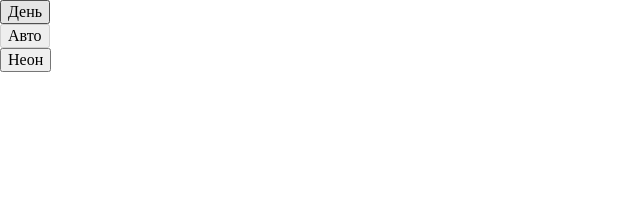
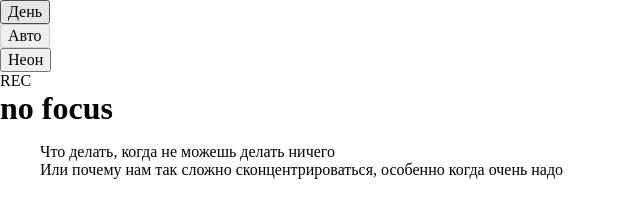
Before and after one commit to AlexKolbe/slozhno-sosredotochitsya, a website: page index.html in a window 1280 px wide. Shown: the whole page, without its empty margins (0-640 px from the left). Drawn offline with Linux system fonts and the light colour scheme.

Commit message:
REC and h1 and quote

```diff
--- a/index.html
+++ b/index.html
@@ -43,6 +43,14 @@
           </li>
         </ul>
       </nav>
+      <span class="decor-element" aria-hidden="true">REC</span>
+      <h1 class="header__title">no focus</h1>
+      <blockquote class="header__quote">
+        <p class="header__quote-text title-decor">
+          Что делать, когда не можешь делать ничего <br>
+          Или почему нам так сложно сконцентрироваться, особенно когда очень надо
+        </p>
+      </blockquote>
     </header>
     <script src="./scripts/script.js"></script>
   </body>
```
